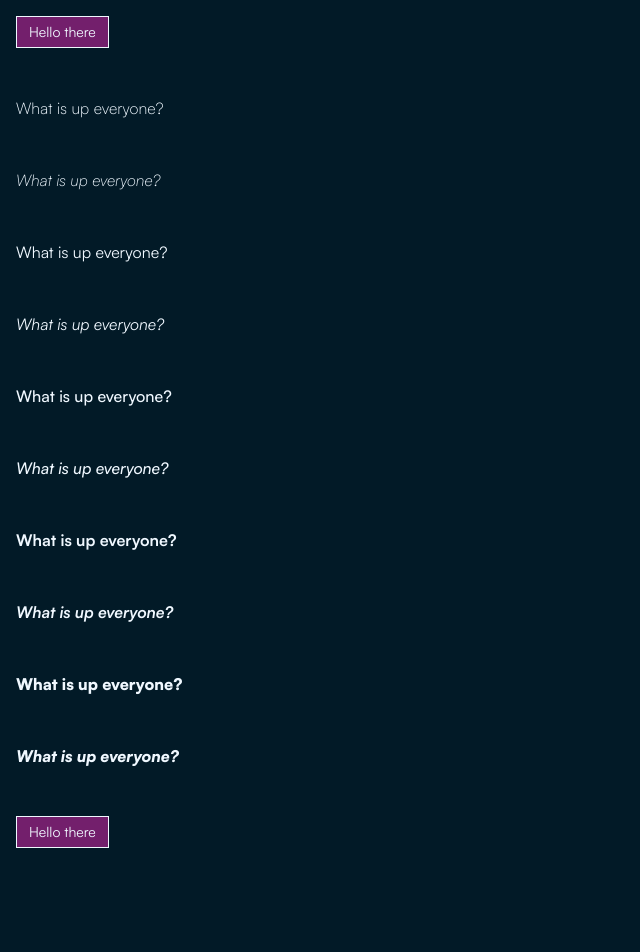
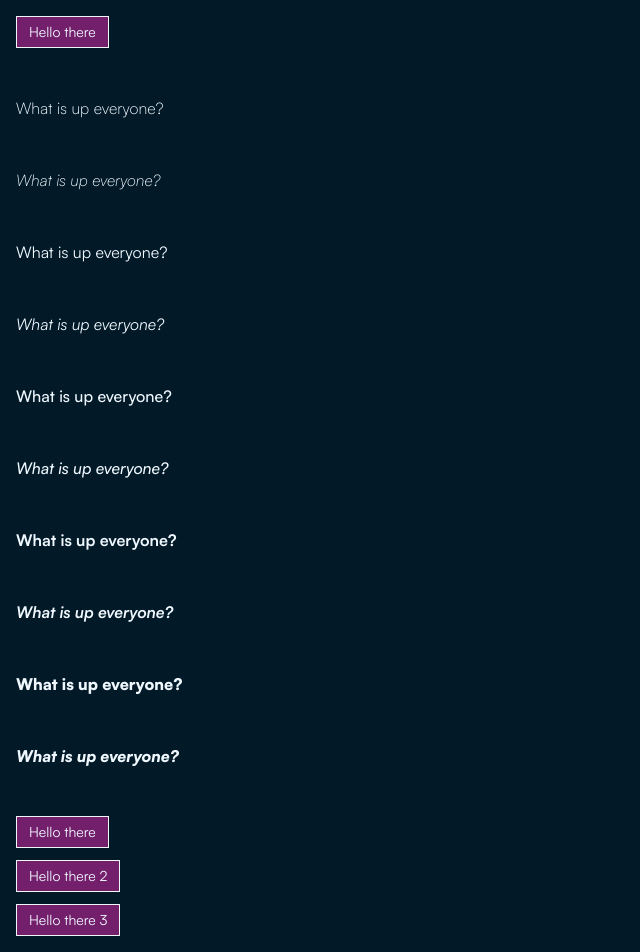
Before and after one commit to The-TechX-Society/website, a Next.js app: page /test in a window 1280 px wide. Shown: the whole page, without its empty margins (0-640 px from the left). Before the commit the page ends 864 px from the top, so only its background shows below. Built offline with nearby package versions, Linux system fonts and the light colour scheme.

Commit message:
[feature] div element for testing animation staggering

```diff
--- a/app/test/page.tsx
+++ b/app/test/page.tsx
@@ -4,11 +4,12 @@
 
 // internal
 import Button from "@/components/ui/button";
+import Div from "@/components/ui/div";
 
 export default function UITest() {
 	return (
 		<div className="p-4 space-y-12">
-			<Button color="accent" animation="scrollFadeIn">
+			<Button colorScheme="accent" animationScheme="scrollFadeIn">
 				Hello there
 			</Button>
 
@@ -37,9 +38,19 @@ export default function UITest() {
 				<i>What is up everyone?</i>
 			</p>
 
-			<Button color="accent" animation="scrollFadeIn">
-				Hello there
-			</Button>
+			<Div className="space-y-3" animationScheme="scrollFadeIn">
+				<Button colorScheme="accent" animationScheme="scrollFadeIn" childAnimation>
+					Hello there
+				</Button>
+
+				<Button colorScheme="accent" animationScheme="scrollFadeIn" childAnimation>
+					Hello there 2
+				</Button>
+
+				<Button colorScheme="accent" animationScheme="scrollFadeIn" childAnimation>
+					Hello there 3
+				</Button>
+			</Div>
 		</div>
 	);
 }
--- a/components/ui/button/button.tsx
+++ b/components/ui/button/button.tsx
@@ -13,15 +13,22 @@ import { type AnimatedComponent, getMotionProps } from "@/lib/animation";
 
 interface ButtonProps
 	extends ComponentProps<typeof BaseButton>,
-		ColoredComponent,
-		AnimatedComponent {}
+		AnimatedComponent,
+		ColoredComponent {}
 
-export function Button({ children, ref, color, animation, ...props }: ButtonProps) {
+export function Button({
+	children,
+	ref,
+	animationScheme,
+	childAnimation,
+	colorScheme,
+	...props
+}: ButtonProps) {
 	return (
 		<BaseButton
 			ref={ref}
-			className={`button ${color}`}
-			render={<motion.button {...getMotionProps(animation)} />}
+			className={`button ${colorScheme}`}
+			render={<motion.button {...getMotionProps(animationScheme, childAnimation)} />}
 			{...props}
 		>
 			{children}
--- /dev/null
+++ b/components/ui/div/div.tsx
@@ -0,0 +1,25 @@
+"use client";
+// builtin
+
+// external
+import { motion } from "motion/react";
+
+// internal
+import { getMotionProps, type AnimatedComponent } from "@/lib/animation";
+import type { BaseHTMLMotionProps } from "@/lib/utils/motion";
+
+interface DivProps extends BaseHTMLMotionProps<"div">, AnimatedComponent {}
+
+export function Div({
+	children,
+	ref,
+	animationScheme,
+	childAnimation: isChildAnimation,
+	...props
+}: DivProps) {
+	return (
+		<motion.div ref={ref} {...getMotionProps(animationScheme, isChildAnimation)} {...props}>
+			{children}
+		</motion.div>
+	);
+}
--- /dev/null
+++ b/components/ui/div/index.tsx
@@ -0,0 +1,3 @@
+import { Div } from "./div";
+
+export default Div;
--- a/lib/animation/scheme.ts
+++ b/lib/animation/scheme.ts
@@ -14,6 +14,6 @@ type AnimationType = AnimationConfig["type"];
 export type AnimationScheme = AnimationType | AnimationConfig | MotionProps;
 
 export interface AnimatedComponent {
-	animation?: AnimationScheme;
-	isChildAnimation?: boolean;
+	animationScheme?: AnimationScheme;
+	childAnimation?: boolean;
 }
--- a/lib/color/variants.ts
+++ b/lib/color/variants.ts
@@ -7,5 +7,5 @@
 type ColorScheme = "primary" | "accent";
 
 export interface ColoredComponent {
-	color: ColorScheme;
+	colorScheme: ColorScheme;
 }
--- /dev/null
+++ b/lib/utils/motion.ts
@@ -0,0 +1,13 @@
+// builtin
+
+// external
+import type { HTMLElements, HTMLMotionProps } from "motion/react";
+
+// internal
+
+type MotionOmittedProps = "animate" | "transition" | "variants" | "initial" | "whileInView";
+
+export type BaseHTMLMotionProps<Tag extends keyof HTMLElements> = Omit<
+	HTMLMotionProps<Tag>,
+	MotionOmittedProps
+>;
```
